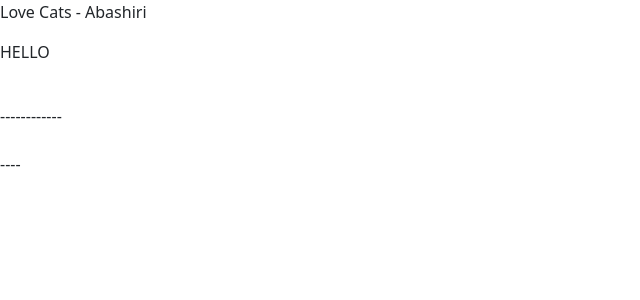
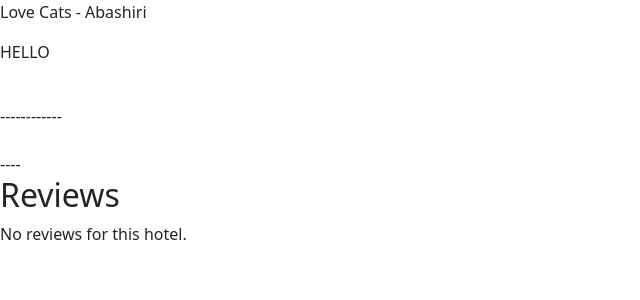
Before and after one commit to neonritual/TabiNyans, a Django app: page /hotel/2 in a window 1280 px wide. Shown: the top 300 px of the page, without its empty margins (0-640 px from the left). Run offline with Django 3.2, Linux system fonts and the light colour scheme; data comes from the database, SQL or seed files in the repository; both versions use the stored data as it was after the commit.

Commit message:
Review page/form

```diff
--- a/TabiNyans/forms.py
+++ b/TabiNyans/forms.py
@@ -13,4 +13,4 @@ class HotelForm(ModelForm):
 class ReviewForm(ModelForm):
     class Meta:
        model = Review
-       fields = ['hotel', 'comment', 'rating']
+       fields = ['comment', 'rating']
--- a/TabiNyans/templates/hotel.html
+++ b/TabiNyans/templates/hotel.html
@@ -25,5 +25,16 @@
 <!--<br>-->
 <br>----
 <br>
-
+<h2>Reviews</h2>
+{% if not hotel.reviews.all %}
+    No reviews for this hotel.
+{% else %}
+    {% for review in hotel.reviews.all %}
+<p><strong>{{ review.author }} - {{review.pub_date}} - {{ review.rating }}</strong>
+        <p>{{ review.comment }}
+    {% endfor %}
+{% endif %}
+{% if user.is_authenticated %}
+<p><a href="{% url 'add_review' hotel.pk %}">Review this hotel.</a></p>
+{% endif %}
 {%endblock%}
--- a/TabiNyans/urls.py
+++ b/TabiNyans/urls.py
@@ -1,7 +1,7 @@
 from django.contrib import admin
 from django.urls import include, path
 from . import views
-from .views import AllHotels, HotelDetailView
+from .views import AllHotels, HotelDetailView, AddReview
 from django.conf import settings
 from django.conf.urls.static import static
 
@@ -10,5 +10,6 @@ urlpatterns = [
     path('', views.index, name='index'),
     path('add', views.add_hotel, name='add_hotels'),
     path('all', AllHotels.as_view(), name="all_hotels"),
-    path('hotel/<int:pk>', HotelDetailView.as_view(), name="hotel_detail")
+    path('hotel/<int:pk>', HotelDetailView.as_view(), name="hotel_detail"),
+    path('hotel/<int:pk>/review', AddReview.as_view(), name="add_review"),
 ]
--- a/TabiNyans/views.py
+++ b/TabiNyans/views.py
@@ -1,12 +1,12 @@
 from datetime import timezone
 from django.shortcuts import render, get_object_or_404
+from django.urls import reverse_lazy
 from django.views.decorators.csrf import csrf_protect
 from . import forms
 from django.http import HttpResponse
 from .forms import ReviewForm
-from .models import Hotel
-from django.views.generic import ListView, DetailView
-from django.urls import reverse_lazy
+from .models import Hotel, Review
+from django.views.generic import ListView, DetailView, CreateView
 
 
 def index(request):
@@ -36,30 +36,13 @@ class HotelDetailView(DetailView):
     model = Hotel
     template_name = 'hotel.html'
 
-#
-# def hotel_detail(request, slug):
-#     template_name = 'hotel.html'
-#     hotel = get_object_or_404(Hotel, slug=id)
-#     reviews = hotel.reviews.filter(admin_approved=True)
-#     new_review = None
-#     if request.method == 'POST':
-#         review_form = ReviewForm(data=request.POST)
-#         if review_form.is_valid():
-#             new_review = review_form.save(commit=False)
-#             new_review.hotel = hotel
-#             new_review.save()
-#         else:
-#             review_form = ReviewForm()
-#
-#         return render(request, template_name, {'hotel': hotel,
-#                                                'reviews': reviews,
-#                                                'new_review': new_review,
-#                                                'review_form': review_form,
-#                                                'slug': hotel.pk
-#                                                })
+class AddReview(CreateView):
+    model = Review
+    form_class = ReviewForm
+    template_name = 'review.html'
 
-
-# class HotelReview(Edit)
-#     form_class = ReviewForm
-#
-#
+    def form_valid(self, form):
+        form.instance.hotel = Hotel.objects.get(id=self.kwargs['pk'])
+        form.instance.author = self.request.user
+        return super().form_valid(form)
+    success_url = reverse_lazy('index')
```
Also changed, not shown: TabiNyans/templates/review.html (+4 -4 lines), db.sqlite3.
